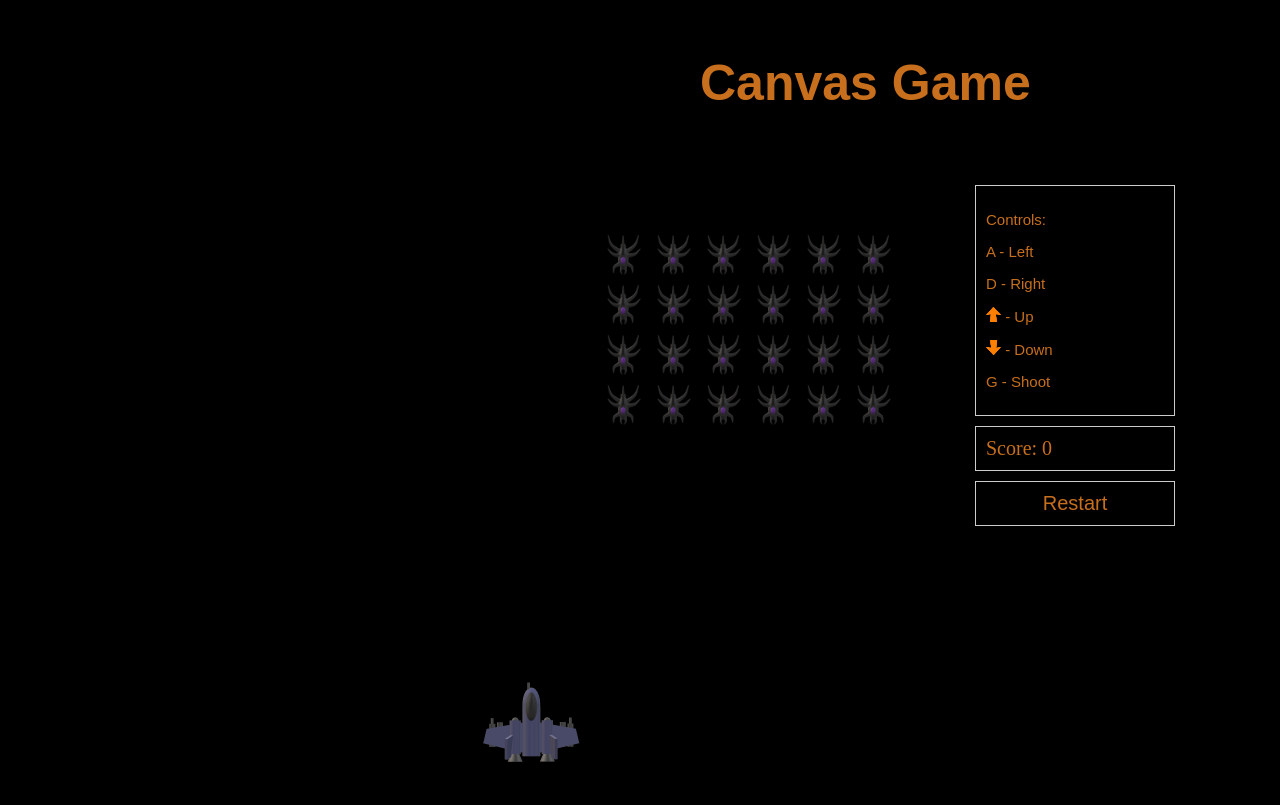
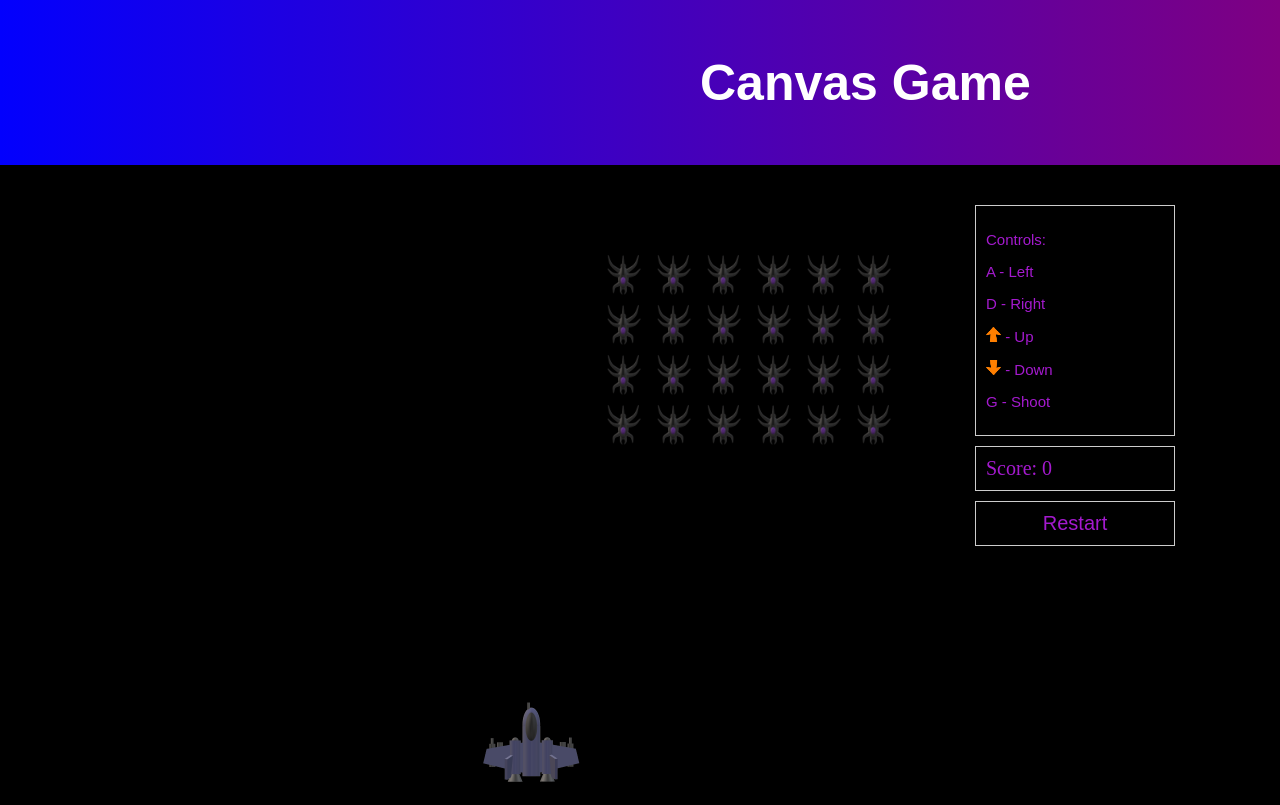
Before and after one commit to SanneJ84/canvas-game, a plain HTML site: page index.html in a window 1280 px wide. Drawn offline with Linux system fonts and the light colour scheme.

Commit message:
lisätty effects.js

```diff
--- /dev/null
+++ b/effects.js
@@ -0,0 +1,35 @@
+document.addEventListener("DOMContentLoaded", () => {
+    const header = document.querySelector("header");
+    const headerText = document.querySelector("header h1");
+
+    const canvas = document.createElement("canvas");
+    canvas.width = header.offsetWidth;
+    canvas.height = header.offsetHeight;
+
+    header.style.position = "relative";
+    canvas.style.position = "absolute";
+    canvas.style.top = "0";
+    canvas.style.left = "0";
+    header.appendChild(canvas);
+
+    const ctx = canvas.getContext("2d");
+    const gradient = ctx.createLinearGradient(0, 0, canvas.width, 0);
+    gradient.addColorStop(0, "blue");
+    gradient.addColorStop(1, "purple");
+
+    ctx.fillStyle = gradient;
+    ctx.fillRect(0, 0, canvas.width, canvas.height);
+
+    headerText.style.color = "white";
+    headerText.style.position = "relative";
+    headerText.style.zIndex = "1";
+});
+
+const shootSound = new Audio('assets/weapon.mp3');
+
+document.addEventListener("keydown", (event) => {
+    if (event.key === "g" || event.key === "G") {
+        shootSound.currentTime = 0;
+        shootSound.play();
+    }
+});
--- a/index.html
+++ b/index.html
@@ -29,5 +29,6 @@
         </div>
     </main>
     <script src="js.gameCanvas.js"></script>
+    <script src="effects.js"></script>
 </body>
 </html>
--- a/styles.css
+++ b/styles.css
@@ -13,7 +13,7 @@ header {
     font-size: 10px;
     padding: 20px;
     width: 100%;
-    margin-bottom: 20px;
+    margin-bottom: 40px;
 }
 
 .main {
@@ -39,7 +39,7 @@ header {
 #controls, #score, #restartButton {
     margin-bottom: 10px;
     background-color: #000000;
-    color: #c76f1c;
+    color: #a41ace;
     padding: 10px;
     border: 1px solid #ccc;
     font-size: 20px;
```
Also changed, not shown: 1 other file.
